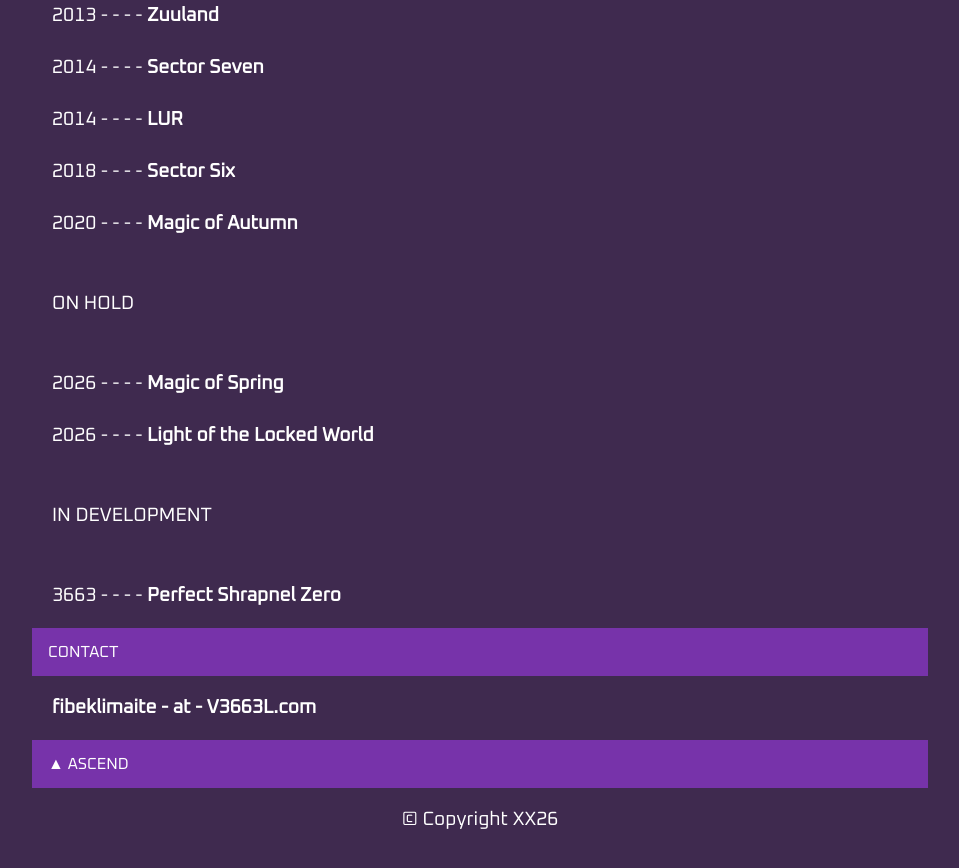
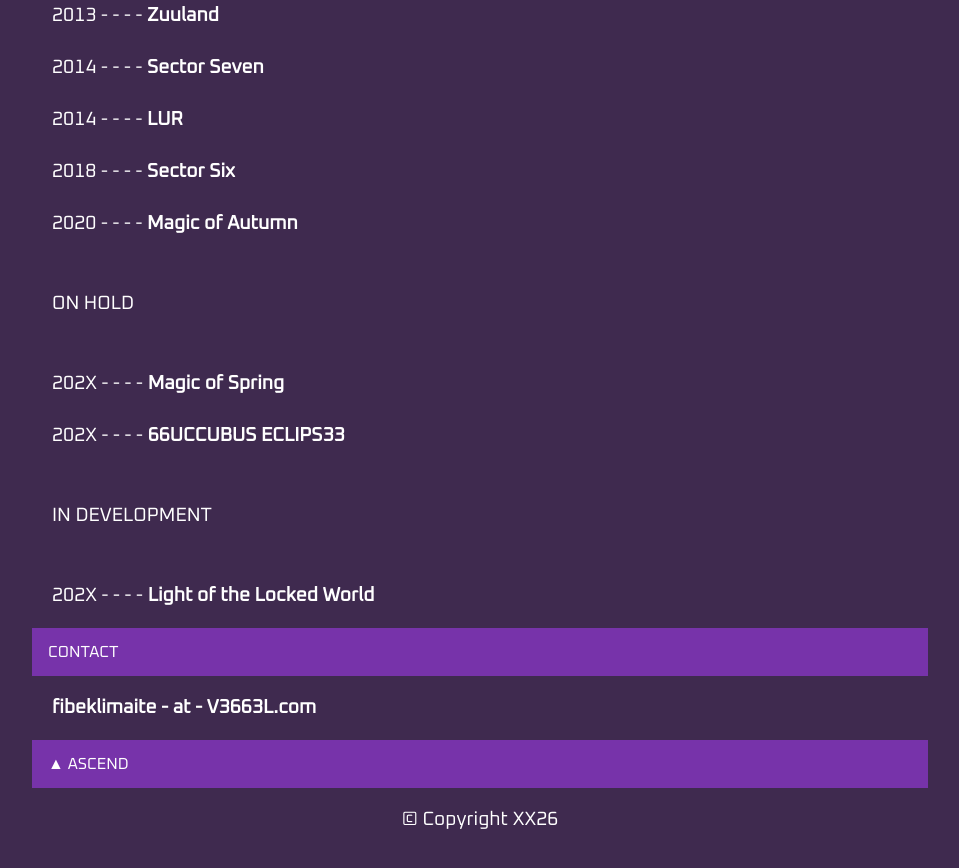
Before and after one commit to V3663L/v3663l.github.io, a Jekyll site: the page built from profile/index.html, in a window 1280 px wide and 900 px high, scrolled down 1554 px. Shown: the top 868 px of the window, without its empty margins (160-1119 px from the left). Built offline with Jekyll 4.4.1, drawn with Linux system fonts in a browser that asks for light colours.

Commit message:
Update index.html

```diff
--- a/profile/index.html
+++ b/profile/index.html
@@ -44,14 +44,14 @@ title: V3663L - - - - PROFILE
 <p>ON HOLD</p>
 <p></p>
 
-<p>2026 - - - - <b>Magic of Spring</b></p>
-<p>2026 - - - - <b>Light of the Locked World</b></p>
+<p>202X - - - - <b>Magic of Spring</b></p>
+<p>202X - - - - <b>66UCCUBUS ECLIPS33</b></p>
 
 <p></p>
 <p>IN DEVELOPMENT</p>
 <p></p>
 
-<p>3663 - - - - <b>Perfect Shrapnel Zero</b></p>
+<p>202X - - - - <b>Light of the Locked World</b></p>
 
 <comments>
 <a>CONTACT</a>
```
